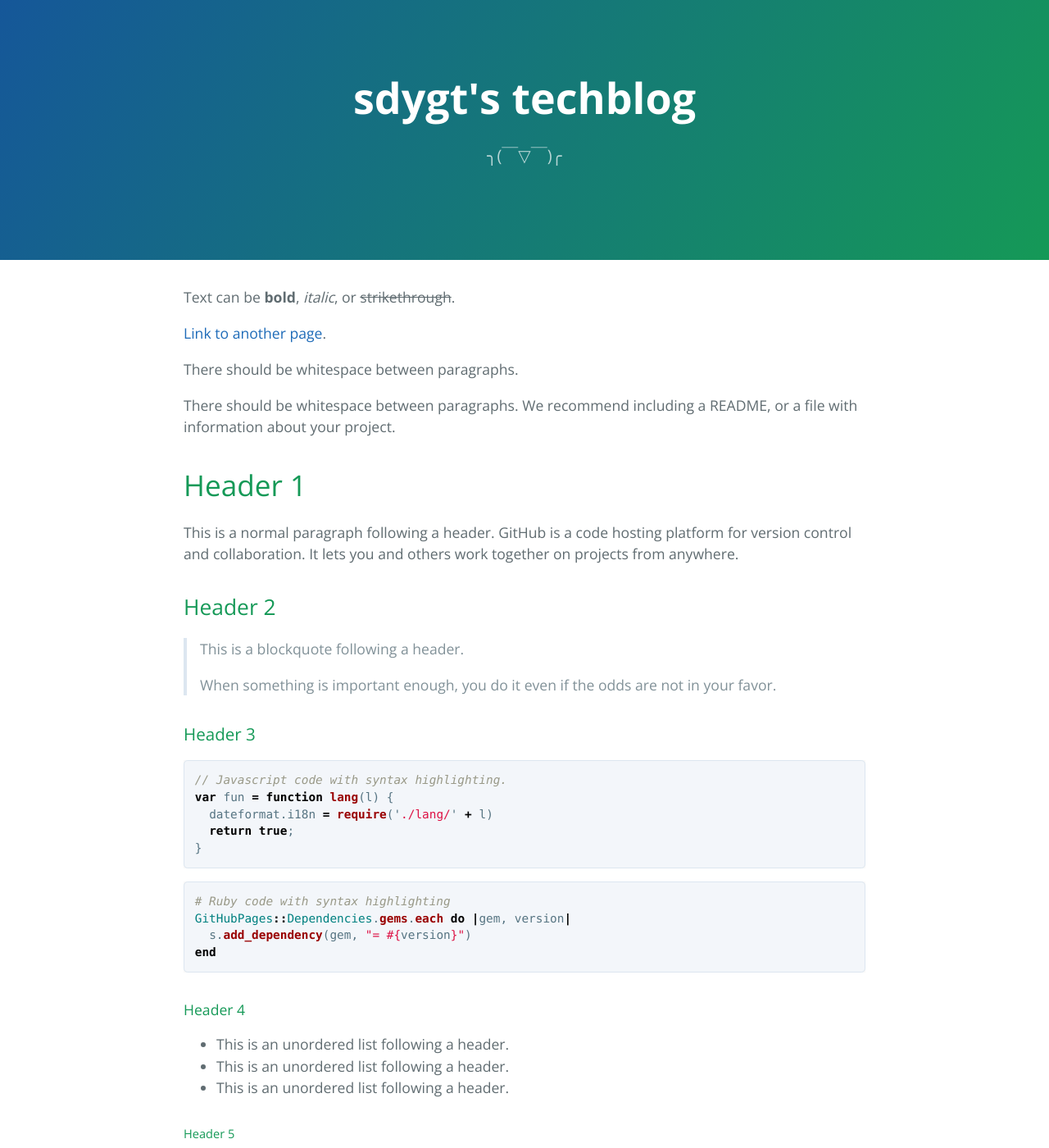
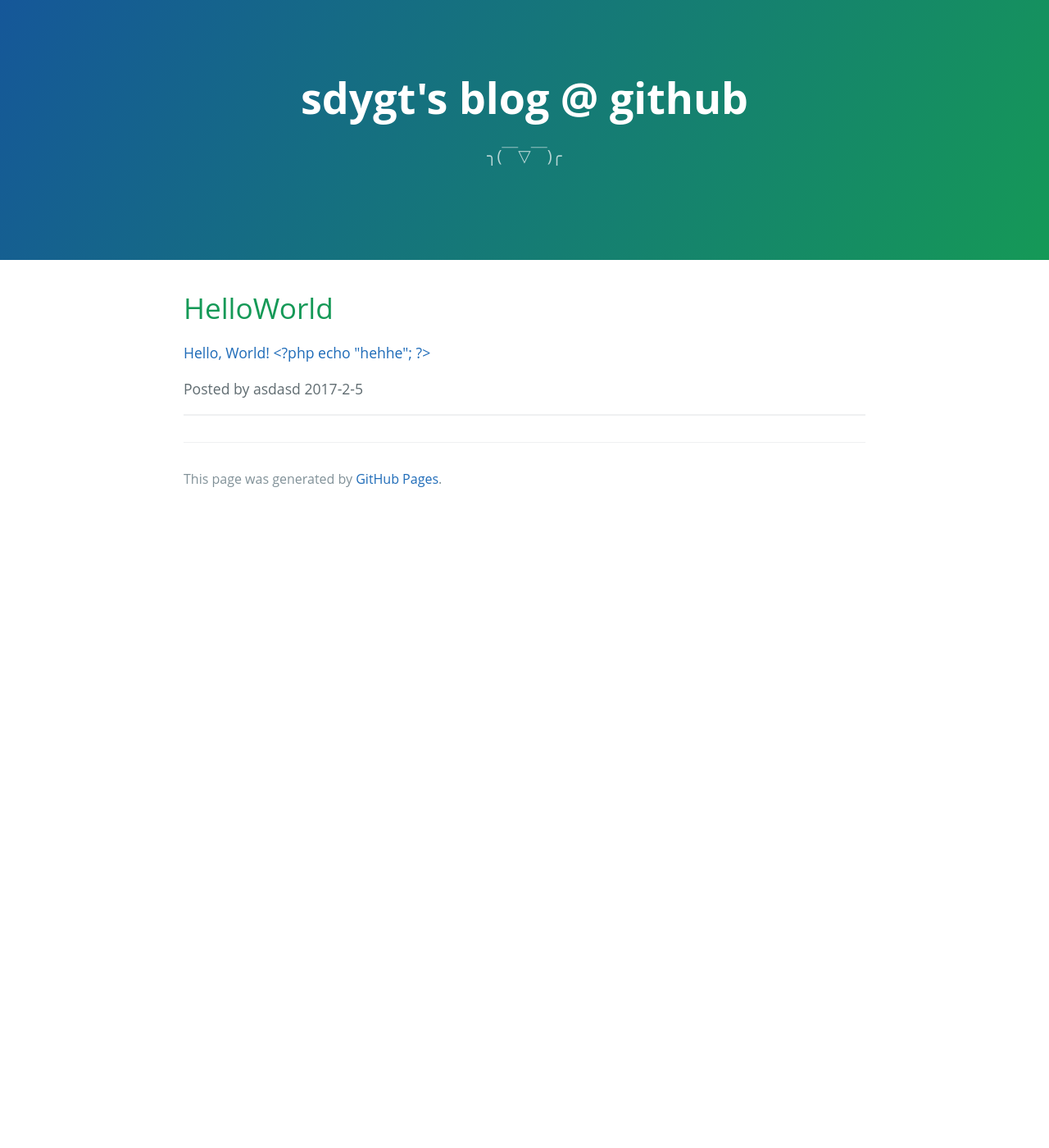
Before and after one commit to sdygt/sdygt.github.io, a Jekyll site: the page built from index.md, in a window 1280 px wide and 1400 px high. Shown: the whole window at 82% size. Built offline with Jekyll 4.4.1, drawn with Linux system fonts in a browser that asks for light colours; some web fonts are replaced; some of the changed text lies outside the part shown.

````diff
--- a/_config.yml
+++ b/_config.yml
@@ -1,5 +1,18 @@
-title: sdygt's techblog
+title: sdygt's blog @ github
 description: ╮(￣▽￣)╭
 show_downloads: false
 google_analytics:
 theme: jekyll-theme-cayman
+email: root@sdygt.net
+repository: sdygt/sdygt.github.io
+github_username: sdygt
+
+defaults:
+  -
+    scope:
+      path: "" # 一个空的字符串代表项目中所有的文件
+    values:
+      layout: "default"
+
+kramdown:
+  input: GFM
--- a/_layouts/default.html
+++ b/_layouts/default.html
@@ -5,7 +5,7 @@
     <title>{{ page.title | default: site.title }}</title>
     <meta name="viewport" content="width=device-width, initial-scale=1">
     <meta name="theme-color" content="#157878">
-    <link href='https://fonts.googleapis.com/css?family=Open+Sans:400,700' rel='stylesheet' type='text/css'>
+    <link href='https://fonts.lug.ustc.edu.cn/css?family=Open+Sans:400,700' rel='stylesheet' type='text/css'>
     <link rel="stylesheet" href="{{ '/assets/css/style.css?v=' | append: site.github.build_revision | relative_url }}">
   </head>
   <body>
--- /dev/null
+++ b/_posts/2017-02-05-hello-world.md
@@ -0,0 +1,13 @@
+---
+layout: default
+title: HelloWorld
+author: asdasd
+---
+
+# Hello, World!
+
+```php
+<?php
+echo "hehhe";
+?>
+```
--- a/index.md
+++ b/index.md
@@ -2,122 +2,25 @@
 layout: default
 ---
 
-Text can be **bold**, _italic_, or ~~strikethrough~~.
 
-[Link to another page](another-page).
-
-There should be whitespace between paragraphs.
-
-There should be whitespace between paragraphs. We recommend including a README, or a file with information about your project.
-
-# [](#header-1)Header 1
-
-This is a normal paragraph following a header. GitHub is a code hosting platform for version control and collaboration. It lets you and others work together on projects from anywhere.
-
-## [](#header-2)Header 2
-
-> This is a blockquote following a header.
->
-> When something is important enough, you do it even if the odds are not in your favor.
-
-### [](#header-3)Header 3
-
-```js
-// Javascript code with syntax highlighting.
-var fun = function lang(l) {
-  dateformat.i18n = require('./lang/' + l)
-  return true;
-}
-```
-
-```ruby
-# Ruby code with syntax highlighting
-GitHubPages::Dependencies.gems.each do |gem, version|
-  s.add_dependency(gem, "= #{version}")
-end
-```
-
-#### [](#header-4)Header 4
-
-*   This is an unordered list following a header.
-*   This is an unordered list following a header.
-*   This is an unordered list following a header.
-
-##### [](#header-5)Header 5
-
-1.  This is an ordered list following a header.
-2.  This is an ordered list following a header.
-3.  This is an ordered list following a header.
-
-###### [](#header-6)Header 6
-
-| head1        | head two          | three |
-|:-------------|:------------------|:------|
-| ok           | good swedish fish | nice  |
-| out of stock | good and plenty   | nice  |
-| ok           | good `oreos`      | hmm   |
-| ok           | good `zoute` drop | yumm  |
-
-### There's a horizontal rule below this.
-
-* * *
-
-### Here is an unordered list:
-
-*   Item foo
-*   Item bar
-*   Item baz
-*   Item zip
-
-### And an ordered list:
-
-1.  Item one
-1.  Item two
-1.  Item three
-1.  Item four
-
-### And a nested list:
-
-- level 1 item
-  - level 2 item
-  - level 2 item
-    - level 3 item
-    - level 3 item
-- level 1 item
-  - level 2 item
-  - level 2 item
-  - level 2 item
-- level 1 item
-  - level 2 item
-  - level 2 item
-- level 1 item
-
-### Small image
-
-![](https://assets-cdn.github.com/images/icons/emoji/octocat.png)
-
-### Large image
-
-![](https://guides.github.com/activities/hello-world/branching.png)
-
-
-### Definition lists can be used with HTML syntax.
-
-<dl>
-<dt>Name</dt>
-<dd>Godzilla</dd>
-<dt>Born</dt>
-<dd>1952</dd>
-<dt>Birthplace</dt>
-<dd>Japan</dd>
-<dt>Color</dt>
-<dd>Green</dd>
-</dl>
-
-```
-Long, single-line code blocks should not wrap. They should horizontally scroll if they are too long. This line should be long enough to demonstrate this.
-```
-
-```
-The final element.
-```
+{% for post in site.posts %}
+<div class="post-preview">
+    <a href="{{ post.url | prepend: site.baseurl }}">
+        <h1 class="post-title">
+            {{ post.title }}
+        </h1>
+        {% if post.subtitle %}
+        <h3 class="post-subtitle">
+            {{ post.subtitle }}
+        </h3>
+        {% endif %}
+        <div class="post-content-preview">
+            {{ post.content | strip_html | truncate:200 }}
+        </div>
+    </a>
+    <p class="post-meta">
+        Posted by {% if post.author %}{{ post.author }}{% else %}sdygt{% endif %}    {{ post.date | date: "%Y-%-m-%-e" }}
+    </p>
+</div>
+<hr>
+{% endfor %}
````
